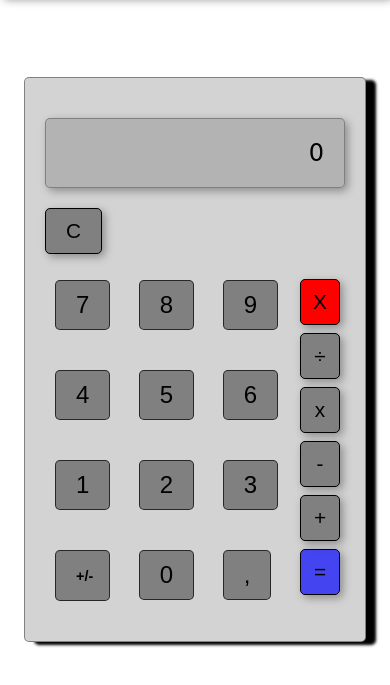
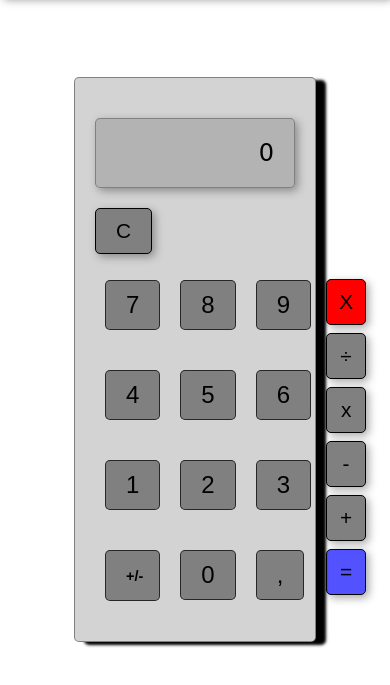
Before and after one commit to BrunoGsouza90/calculadora, a plain HTML site: page index.html in a window 390 px wide. Shown: the part 81-766 px from the top of the page. Drawn offline with Linux system fonts and the light colour scheme.

Commit message:
Alteração na responsividade

```diff
--- a/index.html
+++ b/index.html
@@ -35,8 +35,8 @@
 			border: 1px solid rgba(0, 0, 0, 0.39);
 			border-radius: 5px;
 			box-shadow: 10px 3px 3px rgb(0, 0, 0);
-			min-width: 300px;
-			max-width: 300px;
+			min-width: 200px;
+			max-width: 200px;
 		}
 
 		p#valor{
```
